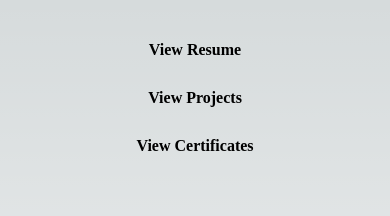
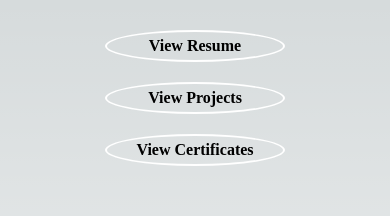
Before and after one commit to jesustellor/NewResume, a Next.js app: page / in a window 390 px wide. Shown: the top 216 px of the page. Built offline with nearby package versions, Linux system fonts and the light colour scheme.

Commit message:
firstBox media query added border for phone display

```diff
--- a/styles/Home.module.css
+++ b/styles/Home.module.css
@@ -130,6 +130,11 @@ flex-direction: column;
     justify-content: center;
     height: 15vh;
   }
+  .firstBox {
+    /*remove*/
+    border: 2px solid white;
+
+  }
 
   .resume {
     display: flex;
```
